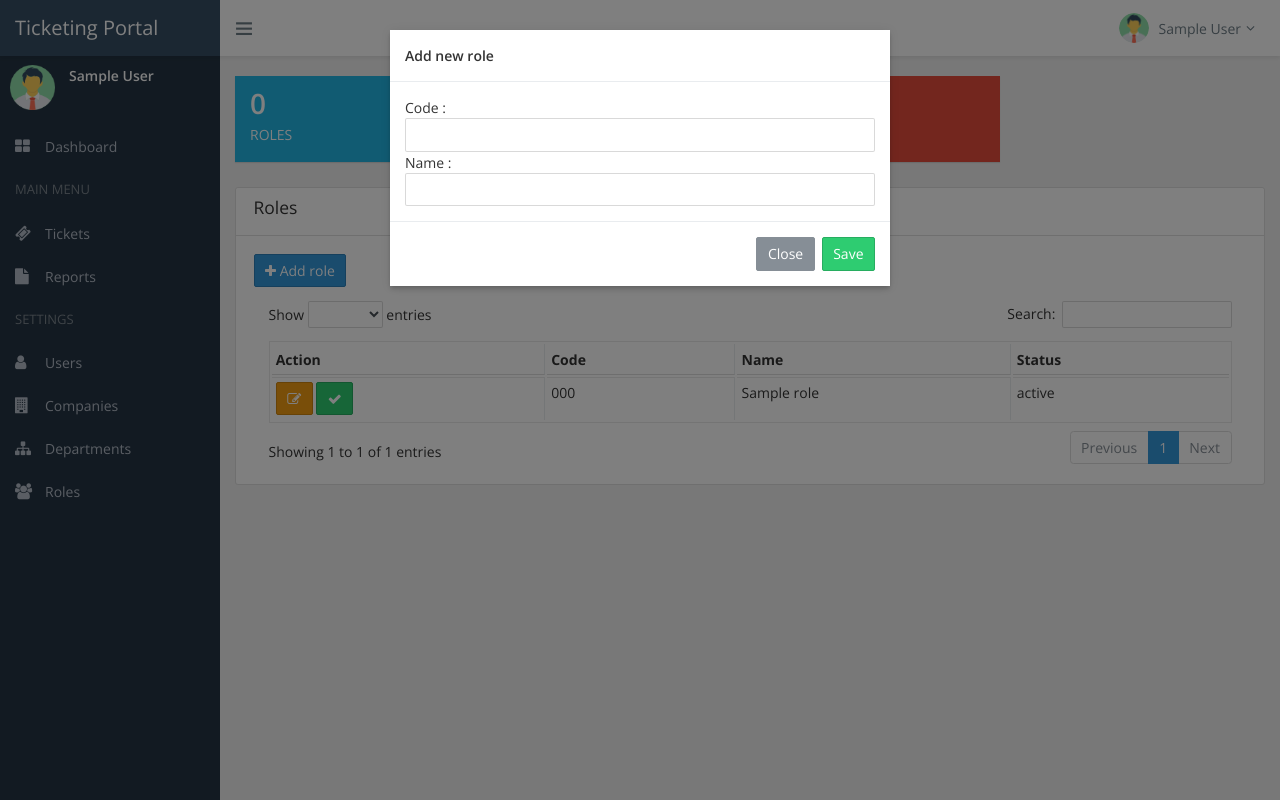
After one commit to HenryGrammer/ticketing-portal, a Laravel app: template resources/views/roles/index.blade.php in a window 1280 px wide, after a click on "Add role". The commit adds this page. Run offline with Laravel 8, Linux system fonts and the light colour scheme; a user stored in the database is signed in; tables that the repository leaves empty hold one stand-in row (values such as "Sample post"); the template is opened without the code that fills it: most values are stand-ins (such as "Sample title", 1, 10 or a date in 2020).

Commit message:
add roles

```diff
--- a/app/User.php
+++ b/app/User.php
@@ -5,10 +5,11 @@ namespace App;
 use Illuminate\Notifications\Notifiable;
 use Illuminate\Contracts\Auth\MustVerifyEmail;
 use Illuminate\Foundation\Auth\User as Authenticatable;
+use Spatie\Permission\Traits\HasRoles;
 
 class User extends Authenticatable
 {
-    use Notifiable;
+    use Notifiable, HasRoles;
 
     /**
      * The attributes that are mass assignable.
--- a/composer.json
+++ b/composer.json
@@ -12,6 +12,7 @@
         "fideloper/proxy": "^4.0",
         "laravel/framework": "5.7.*",
         "laravel/tinker": "^1.0",
+        "spatie/laravel-permission": "^2.38",
         "yoeunes/toastr": "^2.3"
     },
     "require-dev": {
--- /dev/null
+++ b/config/permission.php
@@ -0,0 +1,129 @@
+<?php
+
+return [
+
+    'models' => [
+
+        /*
+         * When using the "HasPermissions" trait from this package, we need to know which
+         * Eloquent model should be used to retrieve your permissions. Of course, it
+         * is often just the "Permission" model but you may use whatever you like.
+         *
+         * The model you want to use as a Permission model needs to implement the
+         * `Spatie\Permission\Contracts\Permission` contract.
+         */
+
+        'permission' => Spatie\Permission\Models\Permission::class,
+
+        /*
+         * When using the "HasRoles" trait from this package, we need to know which
+         * Eloquent model should be used to retrieve your roles. Of course, it
+         * is often just the "Role" model but you may use whatever you like.
+         *
+         * The model you want to use as a Role model needs to implement the
+         * `Spatie\Permission\Contracts\Role` contract.
+         */
+
+        'role' => Spatie\Permission\Models\Role::class,
+
+    ],
+
+    'table_names' => [
+
+        /*
+         * When using the "HasRoles" trait from this package, we need to know which
+         * table should be used to retrieve your roles. We have chosen a basic
+         * default value but you may easily change it to any table you like.
+         */
+
+        'roles' => 'roles',
+
+        /*
+         * When using the "HasPermissions" trait from this package, we need to know which
+         * table should be used to retrieve your permissions. We have chosen a basic
+         * default value but you may easily change it to any table you like.
+         */
+
+        'permissions' => 'permissions',
+
+        /*
+         * When using the "HasPermissions" trait from this package, we need to know which
+         * table should be used to retrieve your models permissions. We have chosen a
+         * basic default value but you may easily change it to any table you like.
+         */
+
+        'model_has_permissions' => 'model_has_permissions',
+
+        /*
+         * When using the "HasRoles" trait from this package, we need to know which
+         * table should be used to retrieve your models roles. We have chosen a
+         * basic default value but you may easily change it to any table you like.
+         */
+
+        'model_has_roles' => 'model_has_roles',
+
+        /*
+         * When using the "HasRoles" trait from this package, we need to know which
+         * table should be used to retrieve your roles permissions. We have chosen a
+         * basic default value but you may easily change it to any table you like.
+         */
+
+        'role_has_permissions' => 'role_has_permissions',
+    ],
+
+    'column_names' => [
+
+        /*
+         * Change this if you want to name the related model primary key other than
+         * `model_id`.
+         *
+         * For example, this would be nice if your primary keys are all UUIDs. In
+         * that case, name this `model_uuid`.
+         */
+
+        'model_morph_key' => 'model_id',
+    ],
+
+    /*
+     * When set to true, the required permission/role names are added to the exception
+     * message. This could be considered an information leak in some contexts, so
+     * the default setting is false here for optimum safety.
+     */
+
+    'display_permission_in_exception' => false,
+
+    'cache' => [
+
+        /*
+         * By default all permissions are cached for 24 hours to speed up performance.
+         * When permissions or roles are updated the cache is flushed automatically.
+         */
+
+        'expiration_time' => \DateInterval::createFromDateString('24 hours'),
+
+        /*
+         * The cache key used to store all permissions.
+         */
+
+        'key' => 'spatie.permission.cache',
+
+        /*
+         * When checking for a permission against a model by passing a Permission
+         * instance to the check, this key determines what attribute on the
+         * Permissions model is used to cache against.
+         *
+         * Ideally, this should match your preferred way of checking permissions, eg:
+         * `$user->can('view-posts')` would be 'name'.
+         */
+
+        'model_key' => 'name',
+
+        /*
+         * You may optionally indicate a specific cache driver to use for permission and
+         * role caching using any of the `store` drivers listed in the cache.php config
+         * file. Using 'default' here means to use the `default` set in cache.php.
+         */
+
+        'store' => 'default',
+    ],
+];
--- a/resources/views/layouts/header.blade.php
+++ b/resources/views/layouts/header.blade.php
@@ -70,37 +70,46 @@
                 </div>
                 <ul class="side-menu metismenu">
                     <li>
-                        <a class="active" href="{{ url('') }}"><i class="sidebar-item-icon fa fa-th-large"></i>
+                        <a class="@if(Request::is('home')) active @endif" href="{{ url('') }}"><i class="sidebar-item-icon fa fa-th-large"></i>
                             <span class="nav-label">Dashboard</span>
                         </a>
                     </li>
                     <li class="heading">MAIN MENU</li>
                     <li>
-                        <a href="{{ url('ticketing') }}">
+                        <a href="{{ url('tickets') }}" class="@if(Request::is('tickets')) active @endif">
                             <i class="sidebar-item-icon fa fa-ticket"></i>
                             <span class="nav-label">Tickets</span>
                         </a>
-                        <a href="">
+                        <a href="" class="@if(Request::is('reports')) active @endif">
                             <i class="sidebar-item-icon fa fa-file"></i>
                             <span class="nav-label">Reports</span>
                         </a>
+                    </li>
+                    <li class="heading">SETTINGS</li>
                     <li>
-                            <a href="javascript:;"><i class="sidebar-item-icon fa fa-cog"></i>
-                                <span class="nav-label">Settings</span><i class="fa fa-angle-left arrow"></i></a>
-                            <ul class="nav-2-level collapse">
                         <li>
-                                    <a href="{{ url('users') }}">Users</a>
+                            <a href="{{ url('users') }}" class="@if(Request::is('users')) active @endif">
+                                <i class="sidebar-item-icon fa fa-user"></i>
+                                Users
+                            </a>
                         </li>
                         <li>
-                                    <a href="{{ url('departments') }}">Departments</a>
+                            <a href="{{ url('companies') }}" class="@if(Request::is('companies')) active @endif">
+                                <i class="sidebar-item-icon fa fa-building"></i>
+                                Companies
+                            </a>
                         </li>
                         <li>
-                                    <a href="{{ url('companies') }}">Companies</a>
+                            <a href="{{ url('departments') }}" class="@if(Request::is('departments')) active @endif">
+                                <i class="sidebar-item-icon fa fa-sitemap"></i>
+                                Departments
+                            </a>
                         </li>
                         <li>
-                                    <a href="">Roles</a>
-                                </li>
-                            </ul>
+                            <a href="{{ url('roles') }}" class="@if(Request::is('roles')) active @endif">
+                                <i class="sidebar-item-icon fa fa-users"></i>
+                                Roles
+                            </a>
                         </li>
                     </li>
                 </ul>
--- /dev/null
+++ b/resources/views/roles/index.blade.php
@@ -0,0 +1,112 @@
+@extends('layouts.header')
+
+@section('content')
+<div class="row">
+    <div class="col-lg-3 col-md-6">
+        <div class="ibox bg-info color-white widget-stat">
+            <div class="ibox-body">
+                <h2 class="m-b-5 font-strong">0</h2>
+                <div class="m-b-5">ROLES</div>
+            </div>
+        </div>
+    </div>
+    <div class="col-lg-3 col-md-6">
+        <div class="ibox bg-success color-white widget-stat">
+            <div class="ibox-body">
+                <h2 class="m-b-5 font-strong">0</h2>
+                <div class="m-b-5">ACTIVE</div>
+            </div>
+        </div>
+    </div>
+    <div class="col-lg-3 col-md-6">
+        <div class="ibox bg-danger color-white widget-stat">
+            <div class="ibox-body">
+                <h2 class="m-b-5 font-strong">0</h2>
+                <div class="m-b-5">INACTIVE</div>
+            </div>
+        </div>
+    </div>
+
+    <div class="col-lg-12">
+        <div class="card">
+            <div class="card-header">
+                <h5>Roles</h5>
+            </div>
+            <div class="card-body">
+                <button type="button" class="btn btn-primary mb-3" data-toggle="modal" data-target="#new">
+                    <i class="fa fa-plus"></i>
+                    Add role
+                </button>
+
+                @include('components.error')
+
+                <table class="table table-bordered table-hover table-sm tables">
+                    <thead>
+                        <tr>
+                            <th>Action</th>
+                            <th>Code</th>
+                            <th>Name</th>
+                            <th>Status</th>
+                        </tr>
+                    </thead>
+                    <tbody>
+                        @foreach ($roles as $role)
+                            <tr>
+                                <td>
+                                    <button type="button" class="btn btn-warning" data-toggle="modal" data-target="#edit{{ $role->id }}">
+                                        <i class="fa fa-edit"></i>
+                                    </button>
+                                    @if($role->status == "Active")
+                                    <form method="POST" action="{{ url('companies/deactive/'.$role->id) }}" style="display: inline-block;">
+                                        @csrf
+
+                                        <button type="submit" class="btn btn-danger">
+                                            <i class="fa fa-ban"></i>
+                                        </button>
+                                    </form>
+                                    @else
+                                    <form method="POST" action="{{ url('companies/active/'.$role->id) }}" style="display: inline-block;">
+                                        @csrf
+
+                                        <button type="submit" class="btn btn-success">
+                                            <i class="fa fa-check"></i>
+                                        </button>
+                                    </form>
+                                    @endif
+                                </td>
+                                <td>{{ $role->code }}</td>
+                                <td>{{ $role->name }}</td>
+                                <td>
+                                    @if($role->status == "Active")
+                                    <span class="badge badge-success">
+                                    @elseif($role->status == "Inactive")
+                                    <span class="badge badge-danger">
+                                    @endif
+
+                                    {{ $role->status }}
+                                    </span>
+                                </td>
+                            </tr>
+
+                            {{-- @include('companies.edit') --}}
+                        @endforeach
+                    </tbody>
+                </table>
+            </div>
+        </div>
+    </div>
+</div>
+
+@include('roles.new')
+@endsection
+
+@section('js')
+<script>
+    $(document).ready(function() {
+        $(".tables").DataTable({
+            ordering: false,
+            pageLength: 15
+        })
+    })
+</script>
+@endsection
--- /dev/null
+++ b/resources/views/roles/new.blade.php
@@ -0,0 +1,29 @@
+<div class="modal" id="new">
+    <div class="modal-dialog">
+        <div class="modal-content">
+            <div class="modal-header">
+                <h6 class="modal-title">Add new role</h6>
+            </div>
+            <form method="POST" action="{{ url('roles/store') }}">
+                @csrf
+
+                <div class="modal-body">
+                    <div class="row">
+                        <div class="col-md-12">
+                            Code :
+                            <input type="text" name="code" class="form-control input-sm" value="{{ old('code') }}">
+                        </div>
+                        <div class="col-md-12">
+                            Name :
+                            <input type="text" name="name" class="form-control input-sm" value="{{ old('name') }}">
+                        </div>
+                    </div>
+                </div>
+                <div class="modal-footer">
+                    <button type="button" class="btn btn-secondary" data-dismiss="modal">Close</button>
+                    <button type="submit" class="btn btn-success">Save</button>
+                </div>
+            </form>
+        </div>
+    </div>
+</div>
--- a/routes/web.php
+++ b/routes/web.php
@@ -47,4 +47,20 @@ Route::group(['middleware' => 'auth'], function() {
         Route::post('deactive/{id}', 'DepartmentController@deactive');
         Route::post('active/{id}', 'DepartmentController@active');
     });
+
+    // Roles
+    Route::get('roles','RoleController@index');
+    Route::prefix('roles')->group(function() {
+        Route::post('store', 'RoleController@store');
+        Route::post('update/{id}', 'RoleController@update');
+        Route::post('deactive/{id}', 'RoleController@deactive');
+        Route::post('active/{id}', 'RoleController@active');
+    });
+
+    // Tickets
+    Route::get('tickets','TicketingController@index');
+    Route::prefix('tickets')->group(function() {
+        Route::post('store', 'TicketingController@store');
+        Route::post('update/{id}', 'TicketingController@update');
+    });
 });
```
Also changed, not shown: app/Http/Controllers/RoleController.php (added, +100 -0 lines), app/Http/Controllers/TicketingController.php (added, +84 -0 lines), app/Http/Requests/RoleRequest.php (added, +31 -0 lines), app/Role.php (added, +10 -0 lines), app/Ticketing.php (added, +10 -0 lines), resources/views/roles/edit.blade.php (added, +29 -0 lines), database/migrations/2025_10_27_005340_create_permission_tables.php (added), 1 other file. Lines whose indentation alone changed are shown as unchanged.
